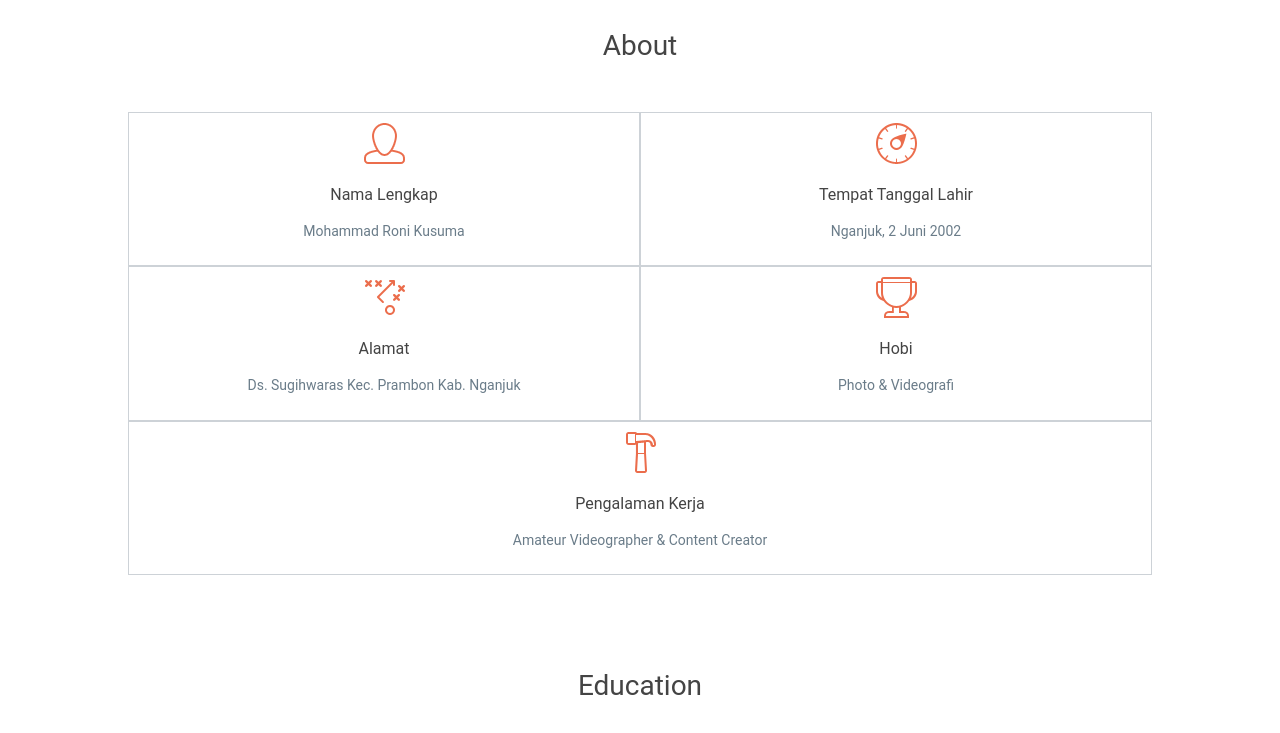
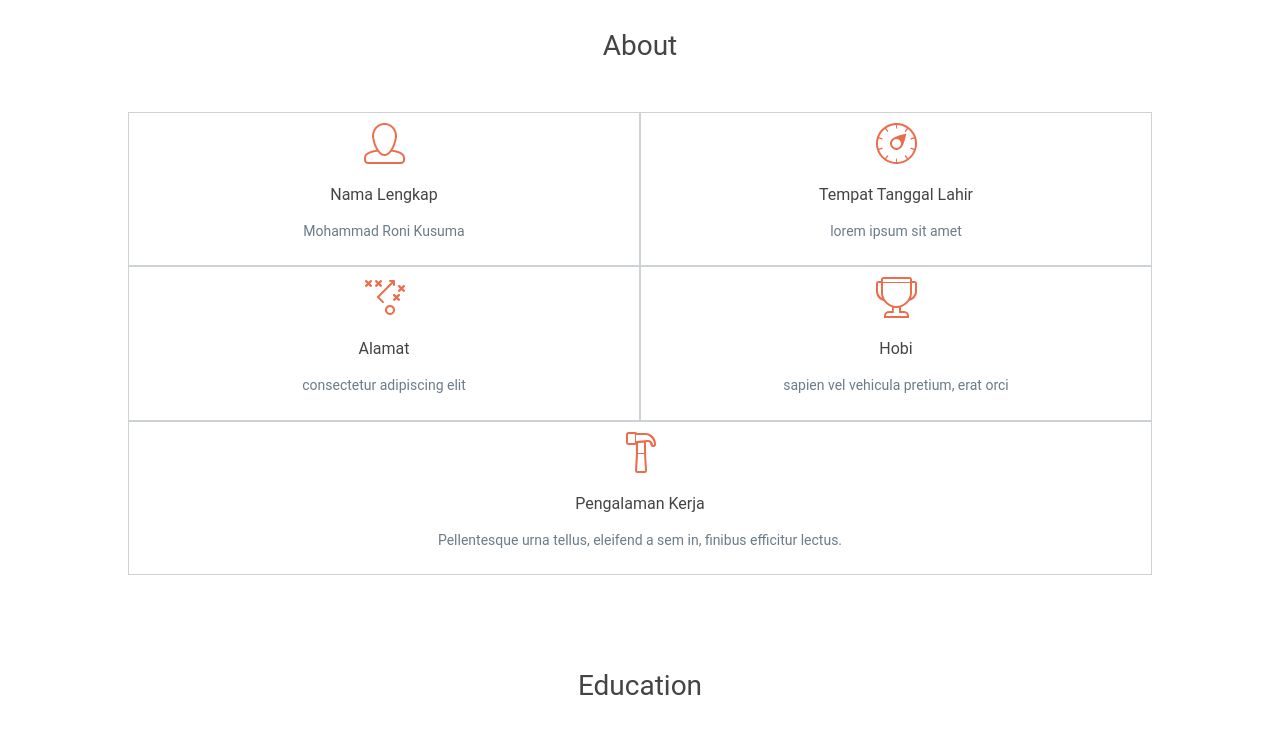
Before and after one commit to BotFragger/CV_Beta, a plain HTML site: page index.html in a window 1280 px wide. Shown: the part 621-1354 px from the top of the page. Drawn offline with nearby package versions, Linux system fonts and the light colour scheme.

Commit message:
Update index.html

```diff
--- a/index.html
+++ b/index.html
@@ -67,22 +67,22 @@
                   <div class="TentangSaya">
                       <img class="img-logo" src="img/performance-seo-sheffield-1x.png" alt="">
                       <h3>Tempat Tanggal Lahir</h3>
-                      <p>Nganjuk, 2 Juni 2002</p>
+                      <p>lorem ipsum sit amet</p>
                   </div>
                   <div class="TentangSaya">
                       <img class="img-logo" src="img/business-strategy-sheffield-icon.png" alt="">
                       <h3>Alamat</h3>
-                      <p>Ds. Sugihwaras Kec. Prambon Kab. Nganjuk</p>
+                      <p>consectetur adipiscing elit</p>
                   </div>
                   <div class="TentangSaya">
                       <img class="img-logo" src="img/award-winning-web-design-1x.png" alt="">
                       <h3>Hobi</h3>
-                      <p>Photo & Videografi</p>
+                      <p>sapien vel vehicula pretium, erat orci</p>
                   </div>
                   <div class="TentangSaya">
                       <img class="img-logo" src="img/bespoke-web-development-1x.png" alt="">
                       <h3>Pengalaman Kerja</h3>
-                      <p>Amateur Videographer & Content Creator</p>
+                      <p>Pellentesque urna tellus, eleifend a sem in, finibus efficitur lectus.</p>
                   </div>
               </div>
           </div>
```
